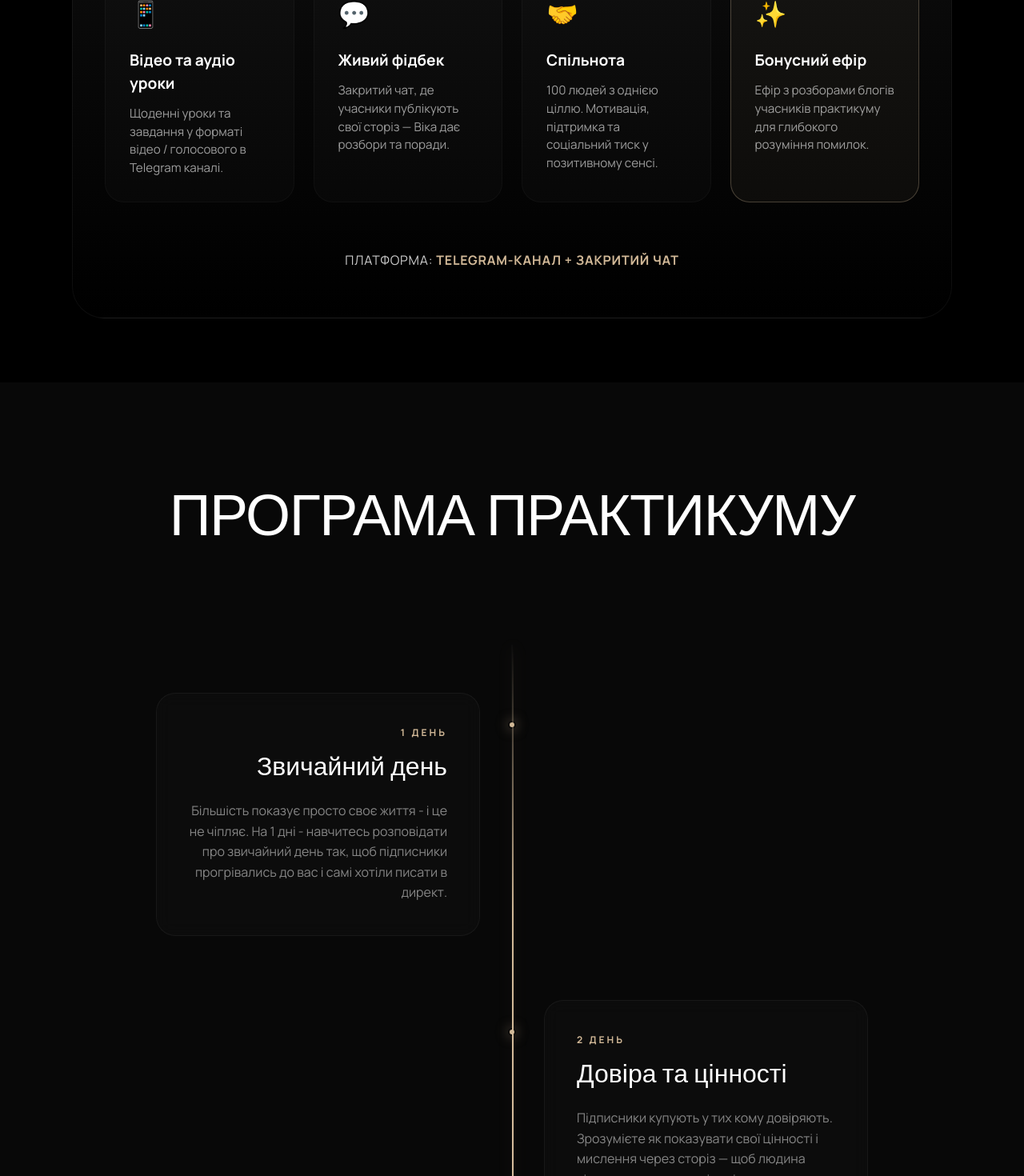
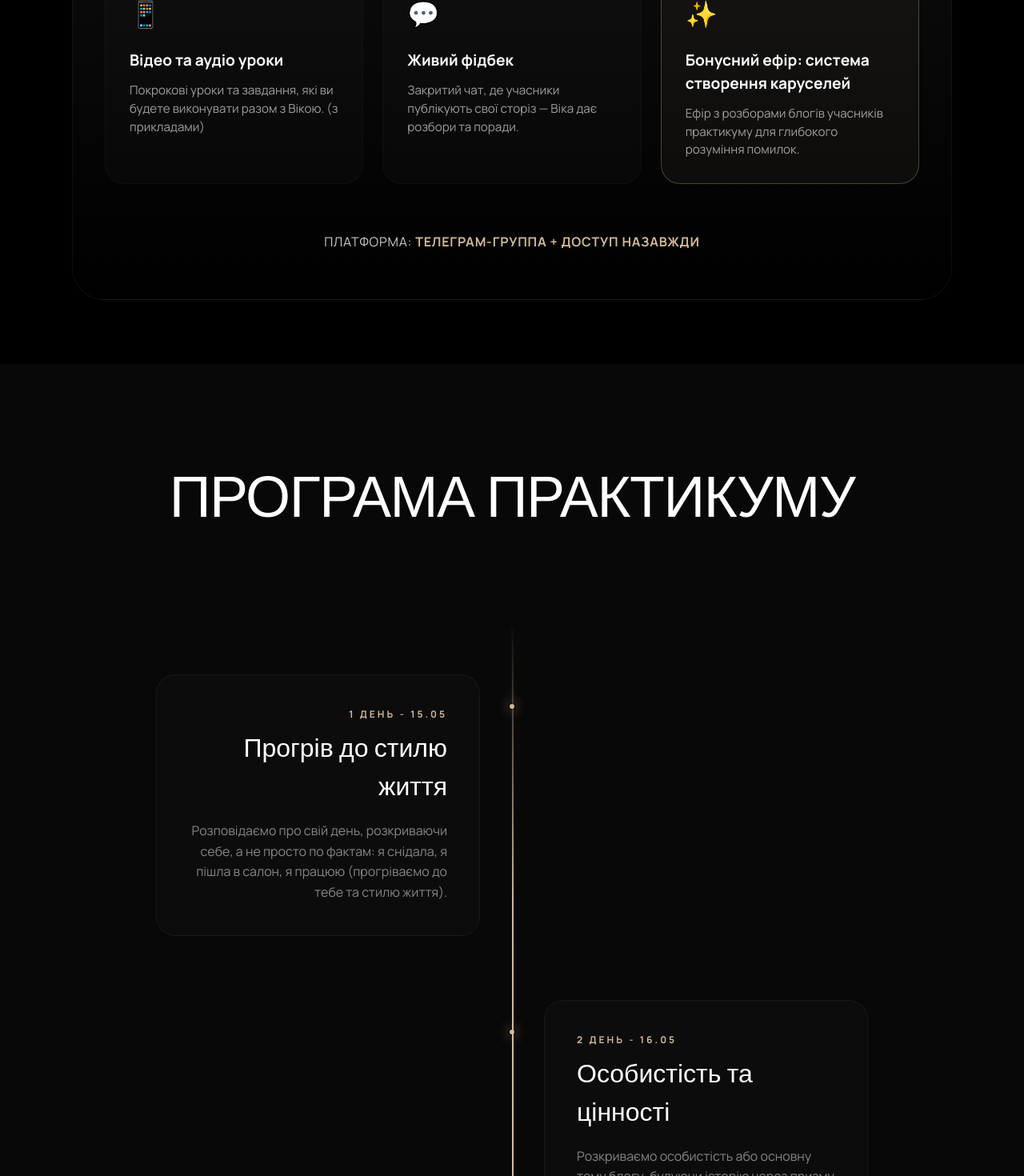
Before and after one commit to YuransiS/victoria-mc, a Next.js app: page /practicum in a window 1280 px wide. Shown: the part 1180-2650 px from the top of the page at 80% size. Built offline with nearby package versions, Linux system fonts and the light colour scheme.

Commit message:
feat: implement practicum landing page components and WayForPay integration booking modal

```diff
--- a/src/app/api/create-payment/route.ts
+++ b/src/app/api/create-payment/route.ts
@@ -3,7 +3,7 @@ import crypto from 'crypto';
 
 export async function POST(request: Request) {
   try {
-    const { amount, tariffName, customerEmail, customerName, customerPhone, successUrl, failUrl } = await request.json();
+    const { amount, currency: reqCurrency, tariffName, customerEmail, customerName, customerPhone, successUrl, failUrl } = await request.json();
 
     const host = request.headers.get('host');
     const protocol = host?.includes('localhost') ? 'http' : 'https';
@@ -17,7 +17,7 @@ export async function POST(request: Request) {
     // Critical: orderReference!
     const orderReference = `VMC_${Date.now()}`;
     const orderDate = Math.floor(Date.now() / 1000).toString();
-    const currency = 'UAH';
+    const currency = reqCurrency || 'UAH';
 
     const productPriceStr = amount.toString();
     const productNameStr = `Booking: ${tariffName}`;
--- a/src/components/LiveSocialProof.tsx
+++ b/src/components/LiveSocialProof.tsx
@@ -9,16 +9,16 @@ const names = [
 ];
 const registrationActions = [
   "щойно зареєструвався(-лась) 🔥",
-  "зареєструвався(-лась) на МК ✅",
+  "записався(-лась) на практикум ✅",
   "приєднався(-лась) до нас ✨",
   "успішно зареєстровано ⚡"
 ];
 
 const bookingActions = [
-  "щойно вніс(-ла) бронь 🔥",
-  "забронював(-ла) місце ✅",
-  "вніс(-ла) передоплату ✨",
-  "успішно забронював(-ла) ⚡"
+  "щойно зареєструвався(-лась) 🔥",
+  "записався(-лась) на практикум ✅",
+  "приєднався(-лась) до нас ✨",
+  "успішно зареєстровано ⚡"
 ];
 
 export function LiveSocialProof({ variant = "registration" }: { variant?: "registration" | "booking" }) {
--- a/src/components/practicum/PracticumFormat.tsx
+++ b/src/components/practicum/PracticumFormat.tsx
@@ -8,7 +8,7 @@ export function PracticumFormat() {
   const formats = [
     {
       title: "Відео та аудіо уроки",
-      desc: "Щоденні уроки та завдання у форматі відео / голосового в Telegram каналі.",
+      desc: "Покрокові уроки та завдання, які ви будете виконувати разом з Вікою.\n\n(з прикладами)",
       icon: "📱",
     },
     {
@@ -17,12 +17,7 @@ export function PracticumFormat() {
       icon: "💬",
     },
     {
-      title: "Спільнота",
-      desc: "100 людей з однією ціллю. Мотивація, підтримка та соціальний тиск у позитивному сенсі.",
-      icon: "🤝",
-    },
-    {
-      title: "Бонусний ефір",
+      title: "Бонусний ефір: система створення каруселей",
       desc: "Ефір з розборами блогів учасників практикуму для глибокого розуміння помилок.",
       icon: "✨",
       isBonus: true,
@@ -59,7 +54,7 @@ export function PracticumFormat() {
           </div>
 
           <div className={styles.platform}>
-            <span>ПЛАТФОРМА: <b>TELEGRAM-КАНАЛ + ЗАКРИТИЙ ЧАТ</b></span>
+            <span>ПЛАТФОРМА: <b>ТЕЛЕГРАМ-ГРУППА + ДОСТУП НАЗАВЖДИ</b></span>
           </div>
         </motion.div>
       </div>
--- a/src/components/practicum/PracticumHero.tsx
+++ b/src/components/practicum/PracticumHero.tsx
@@ -8,9 +8,9 @@ import Image from "next/image";
 
 export function PracticumHero() {
   const [isModalOpen, setIsModalOpen] = useState(false);
-  const [paymentAmount, setPaymentAmount] = useState(490);
+  const [paymentAmount, setPaymentAmount] = useState(9);
   const [showTestMode, setShowTestMode] = useState(false);
-  const [spotsLeft, setSpotsLeft] = useState(63);
+  const [joined, setJoined] = useState(37);
   const [activeUsers, setActiveUsers] = useState(7);
   const [blurAmount, setBlurAmount] = useState(0);
   const [isScrolled, setIsScrolled] = useState(false);
@@ -97,7 +97,7 @@ export function PracticumHero() {
 
     // SPOT REGISTRATION HANDLER
     const handleNewRegistration = () => {
-      setSpotsLeft(prev => (prev > 5 ? prev - 1 : prev));
+      setJoined(prev => (prev < 95 ? prev + 1 : prev));
     };
     window.addEventListener('new_registration', handleNewRegistration);
 
@@ -131,7 +131,7 @@ export function PracticumHero() {
       >
         <div className={styles.topRow}>
           <span className={styles.dot}></span>
-          <span>11.05 — 17.05</span>
+          <span>15.05 — 21.05</span>
           <span className={styles.separator}>|</span>
           <span>7-ДЕННИЙ ПРАКТИКУМ</span>
         </div>
@@ -177,13 +177,13 @@ export function PracticumHero() {
           <button
             className={styles.mainActionBtn}
             onClick={() => {
-              setPaymentAmount(490);
+              setPaymentAmount(9);
               setIsModalOpen(true);
             }}
           >
             <div className={styles.btnContent}>
-              <span>ВЗЯТИ УЧАСТЬ — 490 ГРН</span>
-              <span className={styles.oldPriceInline}>1500 ГРН</span>
+              <span>ВЗЯТИ УЧАСТЬ — 9$</span>
+              <span className={styles.oldPriceInline}>45$</span>
             </div>
           </button>
 
@@ -195,7 +195,7 @@ export function PracticumHero() {
                 setIsModalOpen(true);
               }}
             >
-              ТЕСТОВА ОПЛАТА — 1 ГРН
+              ТЕСТОВА ОПЛАТА — 1$
             </button>
           )}
 
@@ -229,8 +229,8 @@ export function PracticumHero() {
               <img src="https://i.pravatar.cc/100?img=12" alt="Participant" />
             </div>
             <div className={styles.proofText}>
-              <span>🔥 <b>37</b> вже з нами</span>
-              <span>Залишилось <b>{spotsLeft}</b> місць</span>
+              <span>🔥 <b>{joined}</b> вже з нами</span>
+              <span>Залишилось <b>{100 - joined}</b> місць</span>
             </div>
           </div>
         </div>
@@ -239,8 +239,10 @@ export function PracticumHero() {
       <BookingModal
         isOpen={isModalOpen}
         onClose={() => setIsModalOpen(false)}
-        tariffName={paymentAmount === 1 ? "ТЕСТОВА ОПЛАТА (1 ГРН)" : "Практикум СТОРІЗ ЯКІ ПРОДАЮТЬ"}
+        tariffName={paymentAmount === 1 ? "ТЕСТОВА ОПЛАТА (1$)" : "КОРОЛЕВА КОНТЕНТУ"}
         amount={paymentAmount}
+        currency="USD"
+        currencySymbol="$"
         targetSheetName="Практикум"
         successUrl="/practicum/thanks"
         failUrl="/practicum/fail"
--- a/src/components/practicum/PracticumIdea.module.css
+++ b/src/components/practicum/PracticumIdea.module.css
@@ -93,7 +93,18 @@
   color: rgba(255, 255, 255, 0.8);
   text-align: center;
   max-width: 800px;
+  margin: 0 auto 20px;
+}
+
+.conceptTextHighlight {
+  font-family: var(--font-manrope);
+  font-size: 1.4rem;
+  line-height: 1.6;
+  color: #fff;
+  text-align: center;
+  max-width: 800px;
   margin: 0 auto 60px;
+  font-weight: 500;
 }
 
 .formula {
--- a/src/components/practicum/PracticumIdea.tsx
+++ b/src/components/practicum/PracticumIdea.tsx
@@ -66,11 +66,14 @@ export function PracticumIdea() {
         >
           <h2 className={styles.title}>КОНЦЕПЦІЯ ЧЕЛЕНДЖУ</h2>
           <p className={styles.conceptText}>
-            Моя методологія — це завжди про дію і практику. Не суха теорія, яку треба "потім впровадити". А результат, який ти бачиш вже під час навчання. Саме так побудований мій основний курс <i>СТВОРЮЙ</i>. Саме так побудований цей <b>ПРАКТИКУМ</b>.
+            Моя методологія — це завжди про дію і практику. Не суха теорія, яку треба "потім впровадити". А результат, який ти бачиш вже під час навчання.
+          </p>
+          <p className={styles.conceptTextHighlight}>
+            Саме так побудований цей <b>ПРАКТИКУМ</b>.
           </p>
 
           <div className={styles.formula}>
-            <span>ОТРИМАЙ</span>
+            <span>ОТРИМАЙ ЗАВДАННЯ</span>
             <span className={styles.arrow}>→</span>
             <span>ЗРОБИ</span>
             <span className={styles.arrow}>→</span>
@@ -91,15 +94,6 @@ export function PracticumIdea() {
               <p><b>Щодня</b> — живий фідбек у спільноті.</p>
             </motion.div>
           </div>
-
-          <div className={styles.communityEffect}>
-            <p>
-              Коли поруч 100 людей, які роблять те саме, що і ти — ти робиш. Навіть коли немає настрою. Навіть коли здається, що не виходить.
-            </p>
-            <p className={styles.communityHighlight}>
-              Це і є ефект закритої спільноти — соціальний тиск у позитивному сенсі. Ти бачиш, що інші публікують. Ти бачиш їхні результати. <b>Ти хочеш свій.</b>
-            </p>
-          </div>
         </motion.div>
 
       </div>
--- a/src/components/practicum/PracticumProgram.tsx
+++ b/src/components/practicum/PracticumProgram.tsx
@@ -9,41 +9,40 @@ export function PracticumProgram() {
 
   const days = [
     {
-      day: "1 ДЕНЬ",
-      title: "Звичайний день",
-      desc: "Більшість показує просто своє життя - і це не чіпляє. На 1 дні - навчитесь розповідати про звичайний день так, щоб підписники прогрівались до вас і самі хотіли писати в директ.",
+      day: "1 ДЕНЬ - 15.05",
+      title: "Прогрів до стилю життя",
+      desc: "Розповідаємо про свій день, розкриваючи себе, а не просто по фактам: я снідала, я пішла в салон, я працюю (прогріваємо до тебе та стилю життя).",
     },
     {
-      day: "2 ДЕНЬ",
-      title: "Довіра та цінності",
-      desc: "Підписники купують у тих кому довіряють. Зрозумієте як показувати свої цінності і мислення через сторіз — щоб людина відчувала що ви своя і хотіла купувати саме у вас.",
-      bonus: "БОНУСНИЙ ВОЙС ЧАТ ДЛЯ ЗНАЙОМСТВ",
+      day: "2 ДЕНЬ - 16.05",
+      title: "Особистість та цінності",
+      desc: "Розкриваємо особистість або основну тему блогу, будуючи історію через призму наших звичок, мислення та цінностей.",
     },
     {
-      day: "3 ДЕНЬ",
-      title: "Метод та досвід",
-      desc: "Слова - я експерт не продають. Продає досвід. Навчитесь показувати свій метод через особисту історію - так щоб людина бачила результат у вас і хотіла такий самий собі.",
+      day: "3 ДЕНЬ - 17.05",
+      title: "Метод та експертність",
+      desc: "Показуємо на власному досвіді як працює твій метод, підхід, стиль життя (прогріваємо до тебе та твоєї експертності або основної теми блогу).",
     },
     {
-      day: "4 ДЕНЬ",
-      title: "Сила помилок",
-      desc: "Зрозумієте як говорити про свої помилки так, щоб це робило вас тим експертом якому вірять і до якого йдуть.",
+      day: "4 ДЕНЬ - 18.05",
+      title: "Щирість та довіра",
+      desc: "Розкриваємось через помилки, які ми самі робили і що це дало нам тепер (викликаємо довіру завдяки щирості та відкритості).",
     },
     {
-      day: "5 ДЕНЬ",
-      title: "Сенси та попит",
-      desc: "Корисний контент не продає якщо людина не розуміє навіщо їй це. Навчитесь подавати свою тему так, щоб підписник сам дійшов до думки - мені це потрібно і я хочу саме це у вас.",
-      live: "ЖИВИЙ ЕФІР З РОЗБОРАМИ",
+      day: "5 ДЕНЬ - 19.05",
+      title: "Експертна підбірка",
+      desc: "Сторіз підбірка на тему блогу, чому наша тема це круто і як це працює (прогріваємо до експертності або основної теми блогу).",
+      live: "ЕФІР: АНАТОМІЯ КАРУСЕЛЬКИ",
     },
     {
-      day: "6 ДЕНЬ",
-      title: "Відвертість у роботі",
-      desc: "Більшість або не розповідає про свої послуги - або робить це так що людям незручно. Зрозумієте як говорити про свою роботу так, щоб людина сама захотіла дізнатись більше і написала вам першою.",
+      day: "6 ДЕНЬ - 20.05",
+      title: "Пропозиція співпраці",
+      desc: "Розповідаємо, як можна з нами поспівпрацювати, беремо одну з послуг/продуктів та розповідаємо про неї (прогріваємо до експертності і нативно продаємо ідею).",
     },
     {
-      day: "7 ДЕНЬ",
-      title: "Фінальний сторітелінг",
-      desc: "Фінальний день - продаючий сторітелінг. Навчитесь будувати історію в сторіз після якої люди самі пишуть \"як до вас записатись\" - без тиску, дедлайнів і відчуття сорому, що ви продаєте.",
+      day: "7 ДЕНЬ - 21.05",
+      title: "Продаючий сторітелінг",
+      desc: "Будуємо історію, яка приведе до запису на послуги/продукт (прогріваємо і продаємо).",
     },
   ];
 
@@ -116,10 +115,16 @@ export function PracticumProgram() {
             style={{ opacity: 0 }}
           >
             <div className={`${styles.dayContent} ${styles.bonusContent}`}>
-              <h4 className={styles.bonusBadge}>БОНУС</h4>
+              <h4 className={styles.bonusBadge}>ДОДАТКОВИЙ ЕФІР</h4>
               <h3 className={styles.bonusTitle}>🔥 АНАТОМІЯ КАРУСЕЛЬКИ</h3>
-              <p className={styles.bonusSubtitle}>
-                Отримаєте структуру карусельки яка зберігається, поширюється і приводить нових людей навіть через тиждень після публікації.
+              <div className={styles.bonusList}>
+                <p>• Чим карусель відрізняється від сторіз і коли що використовувати</p>
+                <p>• Структура карусельки яку зберігають: перший слайд — середина — фінал</p>
+                <p>• Що не можна робити в каруселях — конкретні помилки з прикладами</p>
+                <p>• Як оформити карусель щоб вона виглядала стильно і мінімалістично</p>
+              </div>
+              <p className={styles.specialConditions}>
+                Та спеціальні умови на навчальний продукт <b>СТВОРЮЙ</b>
               </p>
             </div>
             <div className={styles.dot} />
--- a/src/components/practicum/PracticumResults.tsx
+++ b/src/components/practicum/PracticumResults.tsx
@@ -7,24 +7,24 @@ import { motion } from "framer-motion";
 export function PracticumResults() {
   const results = [
     {
-      title: "Контент — це легко",
-      desc: "Ти більше не сидиш перед порожнім екраном. У тебе є система — проста, зрозуміла, твоя.",
+      title: "Активація підписників",
+      desc: "Підписники, які давно мовчали — почнуть писати вам у дірект та цікавитись життям.",
     },
     {
-      title: "Розкрий себе",
-      desc: "Почнеш говорити те, що думаєш. Автентичність стане твоєю суперсилою.",
+      title: "Ясність послуг",
+      desc: "Люди, які давно дивляться — нарешті зрозуміють, чим ви займаєтесь і як до вас звернутись.",
     },
     {
-      title: "Продажі через сенси",
-      desc: "Люди самі питають «як до тебе записатись», бо ти показуєш правильні тригери.",
+      title: "Перші запити",
+      desc: "Отримаєте перші запити на послугу або продукт, які ви так довго відкладали запускати.",
     },
     {
-      title: "Стиль та естетика",
-      desc: "Без годин у Canva. Отримуєш прості принципи, що роблять сторіз візуально дорогими.",
+      title: "Вихід із чернеток",
+      desc: "Ви нарешті опублікуєте той контент, який місяцями лежав у чернетках та чекав свого часу.",
     },
     {
-      title: "Регулярність без вигорань",
-      desc: "Зручний ритм з розумінням що і коли знімати. Контент дає результат, а не забирає час.",
+      title: "Легкість створення",
+      desc: "Ви перестанете думати, що знімати — і почнете просто впевнено робити результат.",
     },
   ];
 
--- a/src/components/pricing/BookingModal.tsx
+++ b/src/components/pricing/BookingModal.tsx
@@ -8,6 +8,8 @@ interface BookingModalProps {
   onClose: () => void;
   tariffName: string;
   amount: number;
+  currency?: string;
+  currencySymbol?: string;
   targetSheetName?: string;
   successUrl?: string;
   failUrl?: string;
@@ -24,6 +26,8 @@ export const BookingModal = ({
   onClose,
   tariffName,
   amount,
+  currency = "UAH",
+  currencySymbol = "ГРН",
   targetSheetName,
   successUrl,
   failUrl
@@ -152,6 +156,7 @@ export const BookingModal = ({
         headers: { 'Content-Type': 'application/json' },
         body: JSON.stringify({
           ...data,
+          currency,
           successUrl,
           failUrl
         })
@@ -174,6 +179,7 @@ export const BookingModal = ({
           phone: sanitizedPhone,
           tariff: tariffName,
           amount: actualAmount,
+          currency: currency,
           order_id: paymentData.orderReference, // Linked ID
           target_sheet_id: "1127634999",
           target_sheet_name: targetSheetName,
@@ -266,7 +272,7 @@ export const BookingModal = ({
               ТАРИФ: <span className="text-white">{tariffName}</span>
             </p>
             <p className="font-inter text-[#888] text-[10px] uppercase tracking-widest font-bold">
-              СУМА УЧАСТІ: <span className={isTestMode ? "text-red-500 animate-pulse" : "text-white"}>{actualAmount} ГРН</span>
+              СУМА УЧАСТІ: <span className={isTestMode ? "text-red-500 animate-pulse" : "text-white"}>{actualAmount} {currencySymbol}</span>
             </p>
           </div>
 
@@ -374,7 +380,7 @@ export const BookingModal = ({
                 className="group relative w-full bg-white text-black font-manrope font-black py-6 mt-4 uppercase tracking-[0.15em] hover:bg-white/90 active:scale-[0.98] transition-all duration-300 disabled:opacity-50 disabled:cursor-not-allowed text-center"
               >
                 <span className={isSubmitting ? "opacity-0" : "opacity-100"}>
-                  Оплатити участь {actualAmount} грн
+                  Оплатити участь {actualAmount} {currencySymbol.toLowerCase()}
                 </span>
 
                 {isSubmitting && (
```
Also changed, not shown: src/components/practicum/PracticumHero.module.css (+27 -14 lines), src/components/practicum/PracticumRegistration.tsx (+28 -25 lines).
